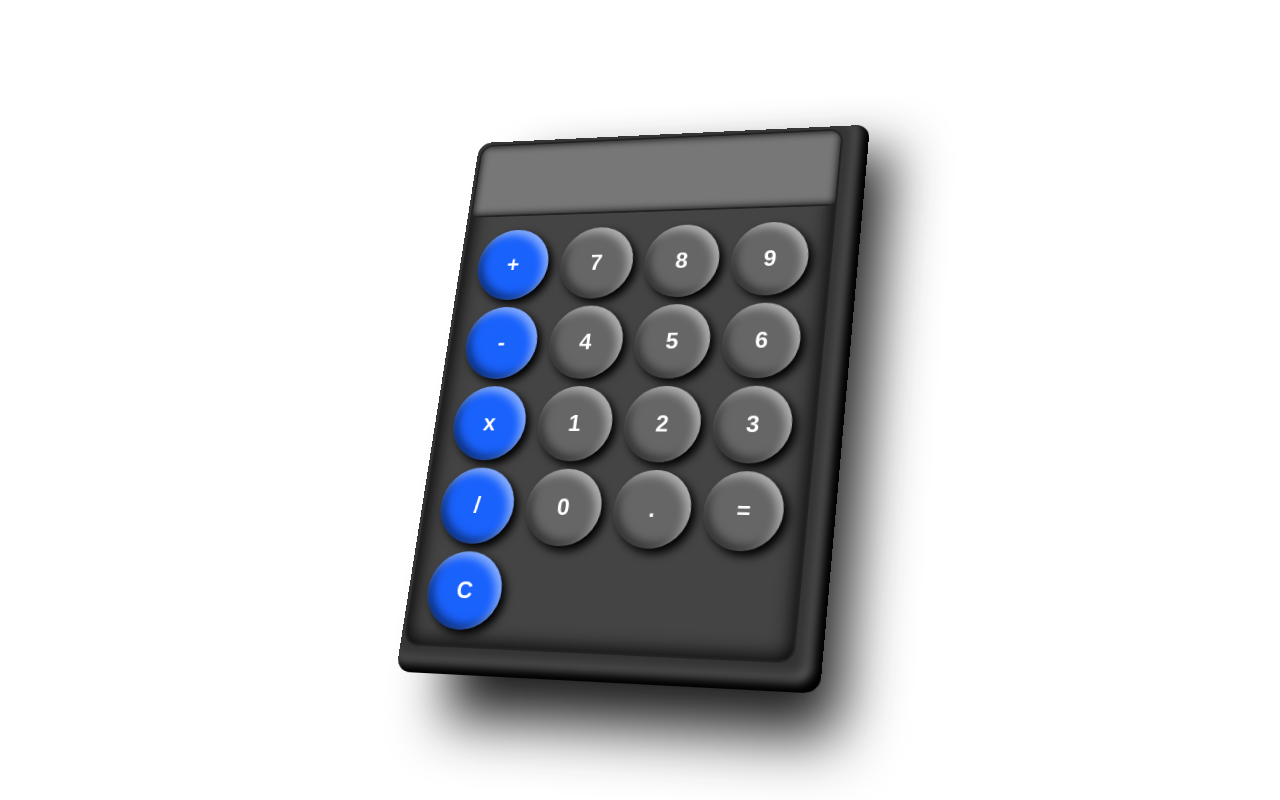
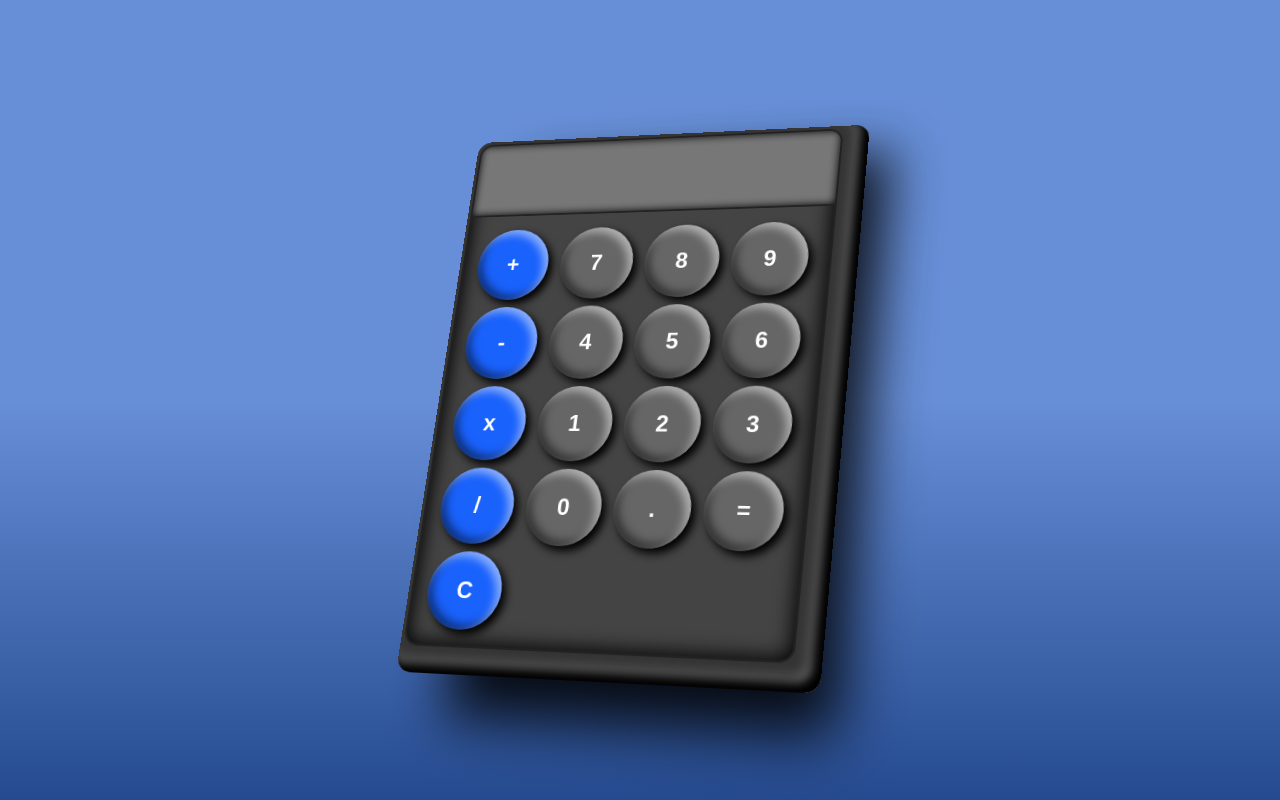
Before and after one commit to Imurane/3D-Calculator, a plain HTML site: page 3D-Calc/Index.html in a window 1280 px wide. Drawn offline with Linux system fonts and the light colour scheme.

Commit message:
Update style.css

```diff
--- a/3D-Calc/style.css
+++ b/3D-Calc/style.css
@@ -3,9 +3,10 @@ body{
     display: flex;
     justify-content: center;
     align-items: center;
-    /* overflow: hidden; */
+    overflow: hidden;
     height: 100vh;
     flex-direction: column;
+    background: linear-gradient(to bottom, #678fd8 50%, #254a8f);
 }
 .calc{
     display: grid;
```
